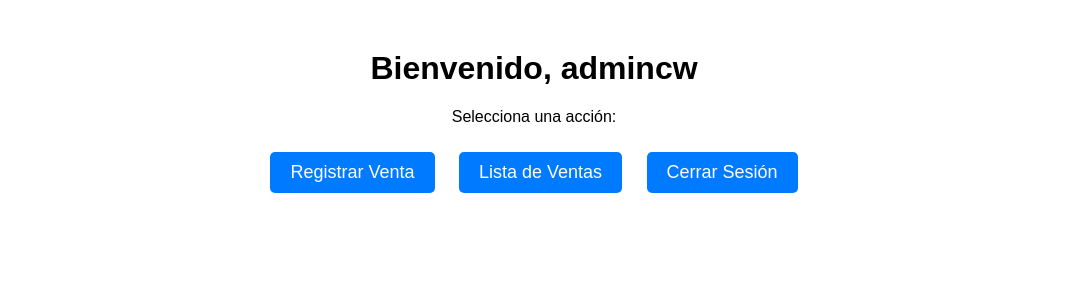
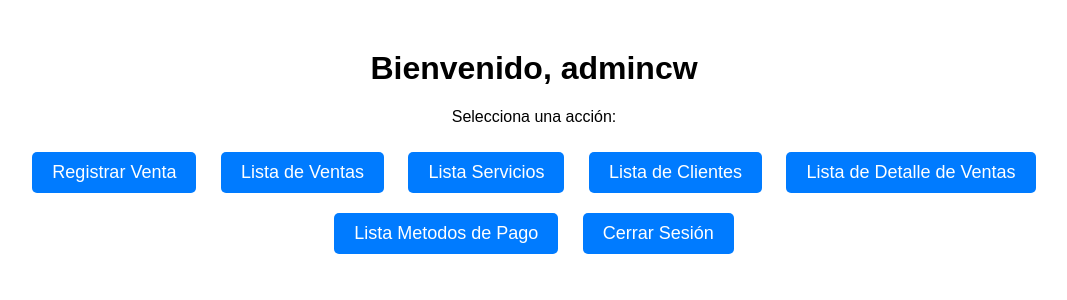
Before and after one commit to GellanX/TitleProject, a Django app: page /appventas/ in a window 1280 px wide. Shown: the top 300 px of the page, without its empty margins (106-1173 px from the left). Run offline with Django 5.2, Linux system fonts and the light colour scheme; a user stored in the database is signed in.

Commit message:
Actualización del listado de acciones

```diff
--- a/appventas/templates/home.html
+++ b/appventas/templates/home.html
@@ -34,6 +34,10 @@
     <div>
         <a href="{% url 'registrar_venta' %}" class="button">Registrar Venta</a>
         <a href="{% url 'lista_ventas' %}" class="button">Lista de Ventas</a>
+        <a href="{% url 'lista_servicios' %}" class="button">Lista Servicios</a>
+        <a href="{% url 'lista_clientes' %}" class="button">Lista de Clientes</a>
+        <a href="{% url 'lista_detalleventas' %}" class="button">Lista de Detalle de Ventas</a>
+        <a href="{% url 'lista_metodopagos' %}" class="button">Lista Metodos de Pago</a>
         <a href="{% url 'logout' %}" class="button">Cerrar Sesión</a>
     </div>
 </body>
```
